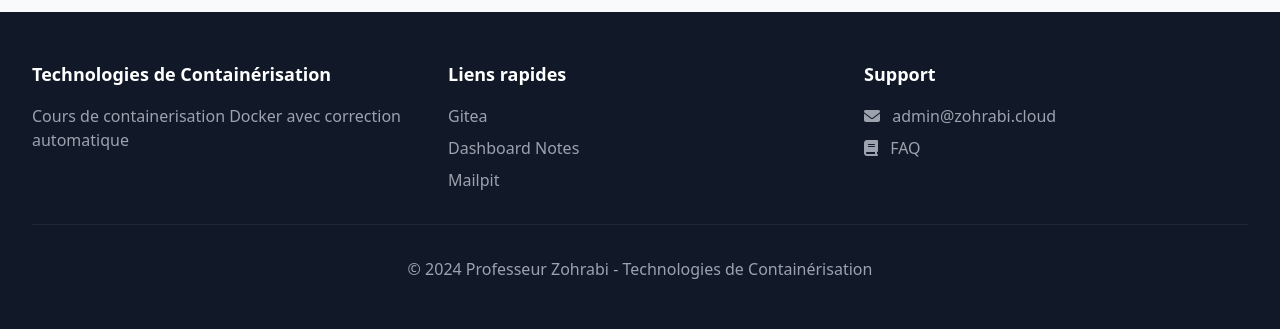
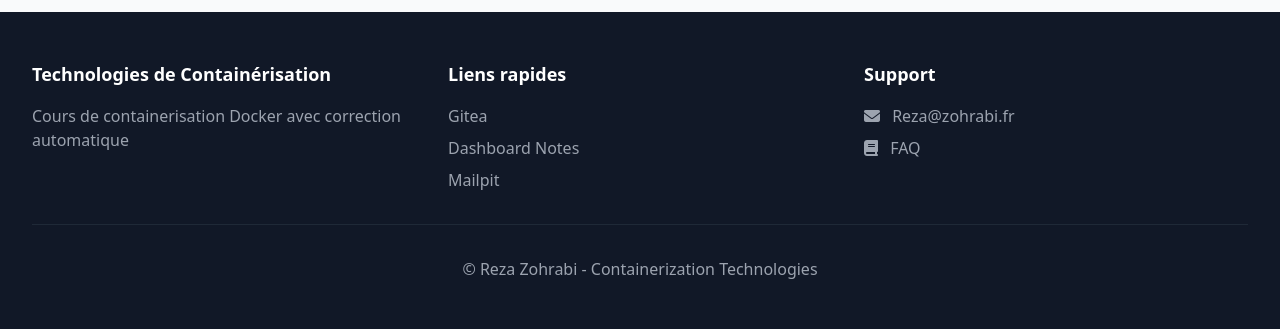
Before and after one commit to Mohammad-Reza-ZOHRABI/correction-system, a FastAPI app: page / in a window 1280 px wide. Shown: the part 1176-1505 px from the top of the page. Run offline with FastAPI, Linux system fonts and the light colour scheme; some libraries are stand-ins or nearby versions.

Commit message:
Mise à jour des informations de contact et du copyright dans le pied de page

```diff
--- a/wiki/templates/home.html
+++ b/wiki/templates/home.html
@@ -156,7 +156,7 @@
                 <div>
                     <h4 class="text-lg font-bold mb-4">Support</h4>
                     <p class="text-gray-400">
-                        <i class="fas fa-envelope mr-2"></i> admin@zohrabi.cloud
+                        <i class="fas fa-envelope mr-2"></i> Reza@zohrabi.fr
                     </p>
                     <p class="text-gray-400 mt-2">
                         <i class="fas fa-book mr-2"></i> <a href="/page/faq" class="hover:text-white transition">FAQ</a>
@@ -164,7 +164,7 @@
                 </div>
             </div>
             <div class="border-t border-gray-800 mt-8 pt-8 text-center text-gray-400">
-                <p>&copy; 2024 Professeur Zohrabi - Technologies de Containérisation</p>
+                <p>&copy; Reza Zohrabi - Containerization Technologies</p>
             </div>
         </div>
     </footer>
```
